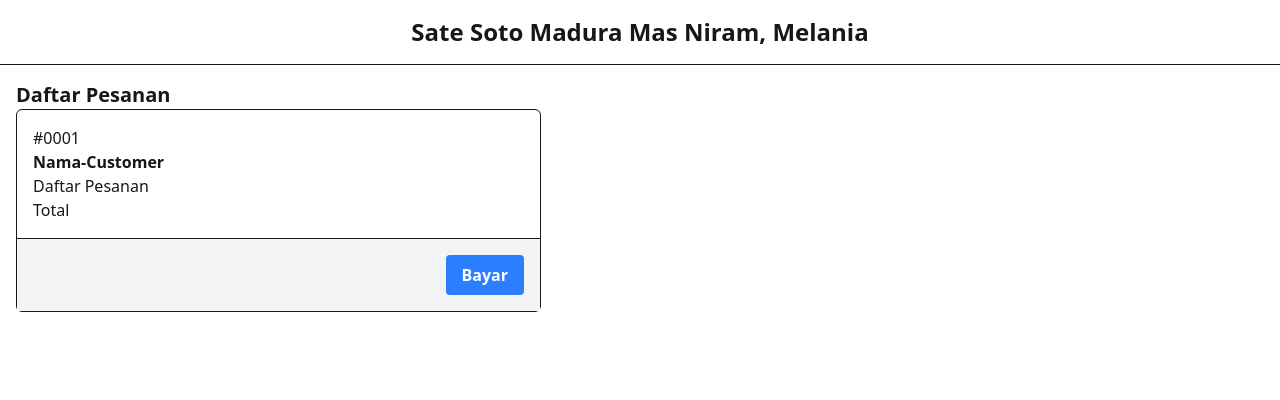
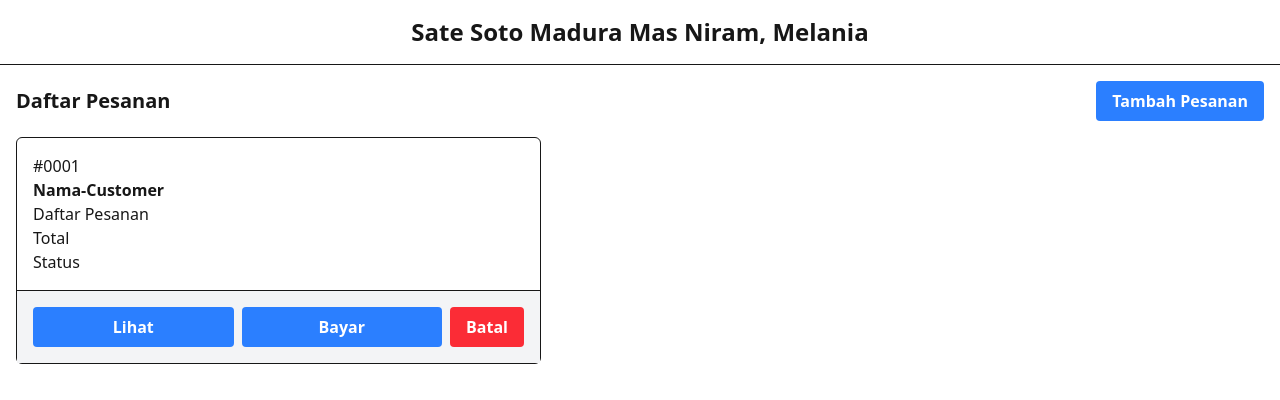
Before and after one commit to azpun/point-of-sale-next, a Next.js app: page / in a window 1280 px wide. Shown: the top 400 px of the page. Built offline with nearby package versions, Linux system fonts and the light colour scheme.

Commit message:
feat: add lucide-react dependency and enhance Home page with order management features

```diff
--- a/package.json
+++ b/package.json
@@ -9,6 +9,7 @@
     "lint": "eslint"
   },
   "dependencies": {
+    "lucide-react": "^1.3.0",
     "next": "16.2.7",
     "react": "19.2.4",
     "react-dom": "19.2.4"
--- a/src/app/page.tsx
+++ b/src/app/page.tsx
@@ -1,4 +1,5 @@
 import { Card } from "@/components/Card";
+import { Plus } from "lucide-react";
 
 export default function Home() {
   return (
@@ -9,22 +10,32 @@ export default function Home() {
             Sate Soto Madura Mas Niram, Melania
           </h1>
         </div>
-        <div className="flex flex-col  p-4">
-          <div>
+        <div className="flex flex-col gap-4 p-4">
+          <div className="flex justify-between items-center">
             <h2 className="text-lg md:text-xl font-bold">Daftar Pesanan</h2>
+            <button className="hidden md:flex items-center gap-2 bg-blue-500 hover:bg-blue-700 text-white font-bold py-2 px-4 rounded">
+              Tambah Pesanan
+            </button>
           </div>
-          <div className="w-full">
+          <div className="w-full flex flex-col gap-4">
             <Card className="max-w-131.25">
               <div className="p-4">
                 <p>#0001</p>
                 <h3 className="font-bold">Nama-Customer</h3>
                 <p>Daftar Pesanan</p>
                 <p>Total</p>
+                <p>Status</p>
               </div>
               <div className="border-t bg-gray-100">
-                <div className="flex justify-end p-4">
-                  <button className="bg-blue-500 hover:bg-blue-700 text-white font-bold py-2 px-4 rounded">
+                <div className="flex justify-end gap-2 p-4">
+                  <button className="bg-blue-500 hover:bg-blue-700 text-white font-bold py-2 px-4 rounded flex-1">
+                    Lihat
+                  </button>
+                  <button className="bg-blue-500 hover:bg-blue-700 text-white font-bold py-2 px-4 rounded flex-1">
                     Bayar
+                  </button>
+                  <button className="bg-red-500 hover:bg-red-700 text-white font-bold py-2 px-4 rounded">
+                    Batal
                   </button>
                 </div>
               </div>
@@ -32,6 +43,15 @@ export default function Home() {
           </div>
         </div>
       </div>
+
+      {/* Floating Button Add Order */}
+      <div className="fixed bottom-4 right-4 md:hidden">
+        <button className="size-15 bg-blue-500 hover:bg-blue-700 text-white font-bold py-2 px-4 rounded-full">
+          <div className="flex justify-center items-center">
+            <Plus />
+          </div>
+        </button>
+      </div>
     </div>
   );
 }
```
Also changed, not shown: 1 other file (tests, documents, lock files or other folders).
